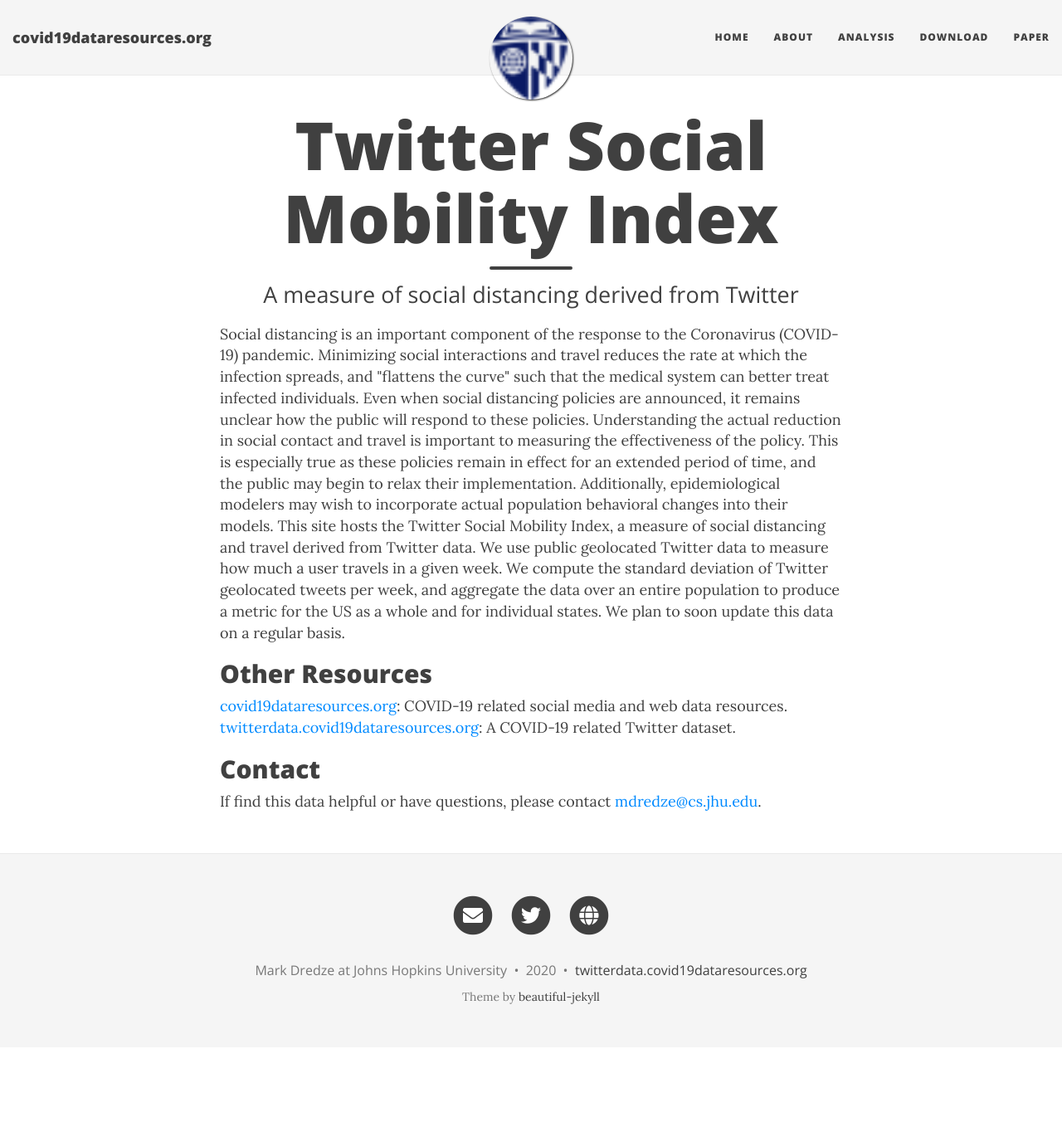
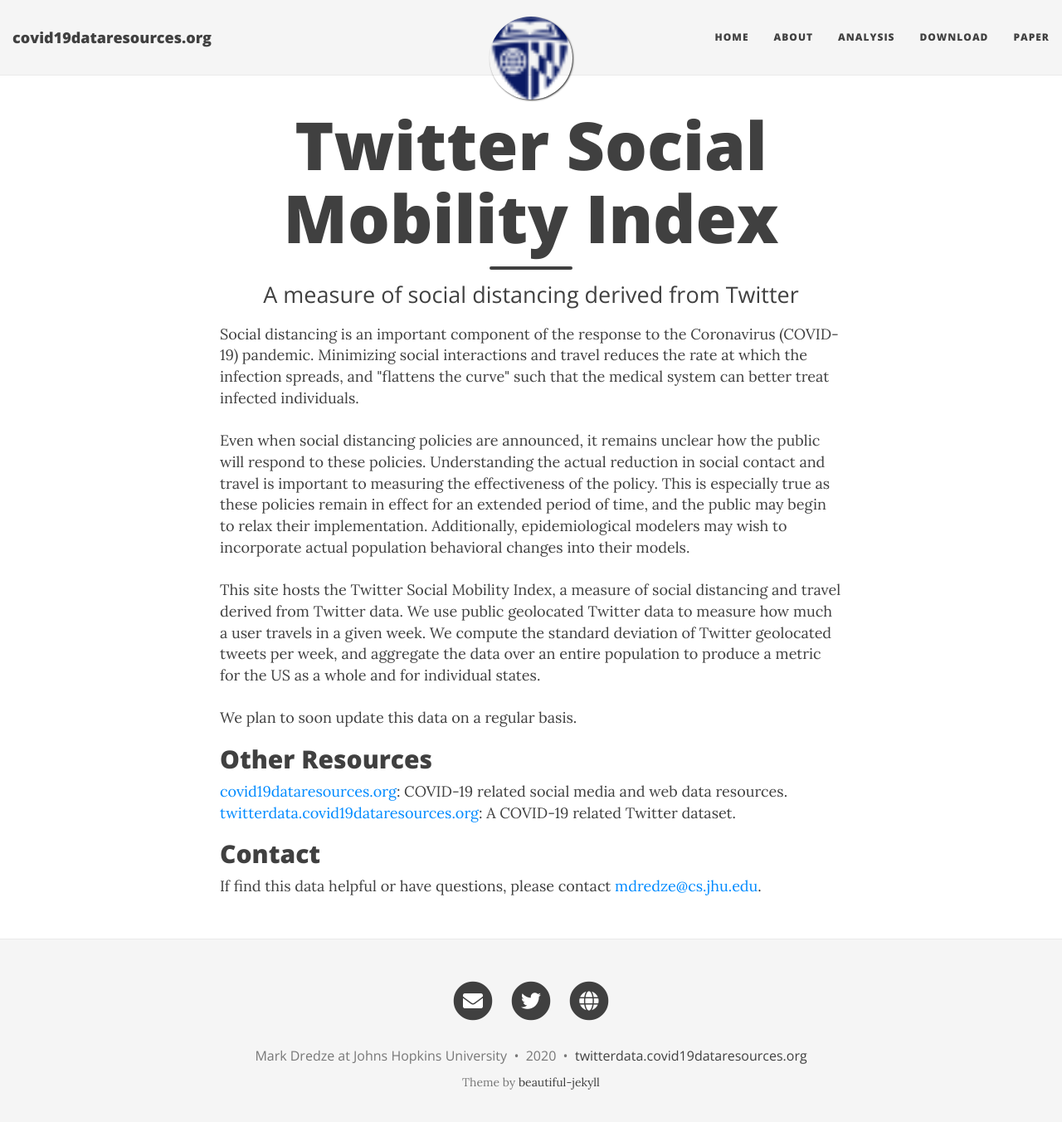
Before and after one commit to mdredze/covid19_social_mobility.github.io, a Jekyll site: the page built from index.html, in a window 1280 px wide and 1365 px high. Shown: the top 1352 px of the window at 83% size. Built offline with Jekyll 4.4.1, drawn with Linux system fonts in a browser that asks for light colours; nearby versions of some CDN libraries; the list of posts is cut into pages by our own code.

Commit message:
Small fixes

```diff
--- a/_config.yml
+++ b/_config.yml
@@ -33,7 +33,7 @@
 
 # Image to show in the navigation bar - image must be a square (width = height)
 # Remove this parameter if you don't want an image in the navbar
-avatar: "/img/JHU_logo.png"
+avatar: "/img/jhu_logo.png"
 
 # If you want to have an image logo in the top-left corner instead of the title text,
 # then specify the following parameter
--- a/index.html
+++ b/index.html
@@ -9,12 +9,14 @@
 spreads, and "flattens the curve" such that the medical system can better treat infected
 individuals.
 
+<br><br>
 Even when social distancing policies are announced, it remains unclear how the public will
 respond to these policies. Understanding the actual reduction in social contact and travel
 is important to measuring the effectiveness of the policy. This is especially true
 as these policies remain in effect for an extended period of time, and the public may
 begin to relax their implementation. Additionally, epidemiological modelers may wish to incorporate
 actual population behavioral changes into their models.
+<br><br>
 
 This site hosts the Twitter Social Mobility Index, a measure of social distancing and travel
 derived from Twitter data. We use public geolocated Twitter data to measure how much a user
@@ -22,7 +24,9 @@
 and aggregate the data over an entire population to produce a metric for the US as a whole
 and for individual states.
 
+<br><br>
 We plan to soon update this data on a regular basis.
+
 
 <h2> Other Resources </h2>
 <a href="http://covid19dataresources.org">covid19dataresources.org</a>: COVID-19 related social media and web data resources.
```
